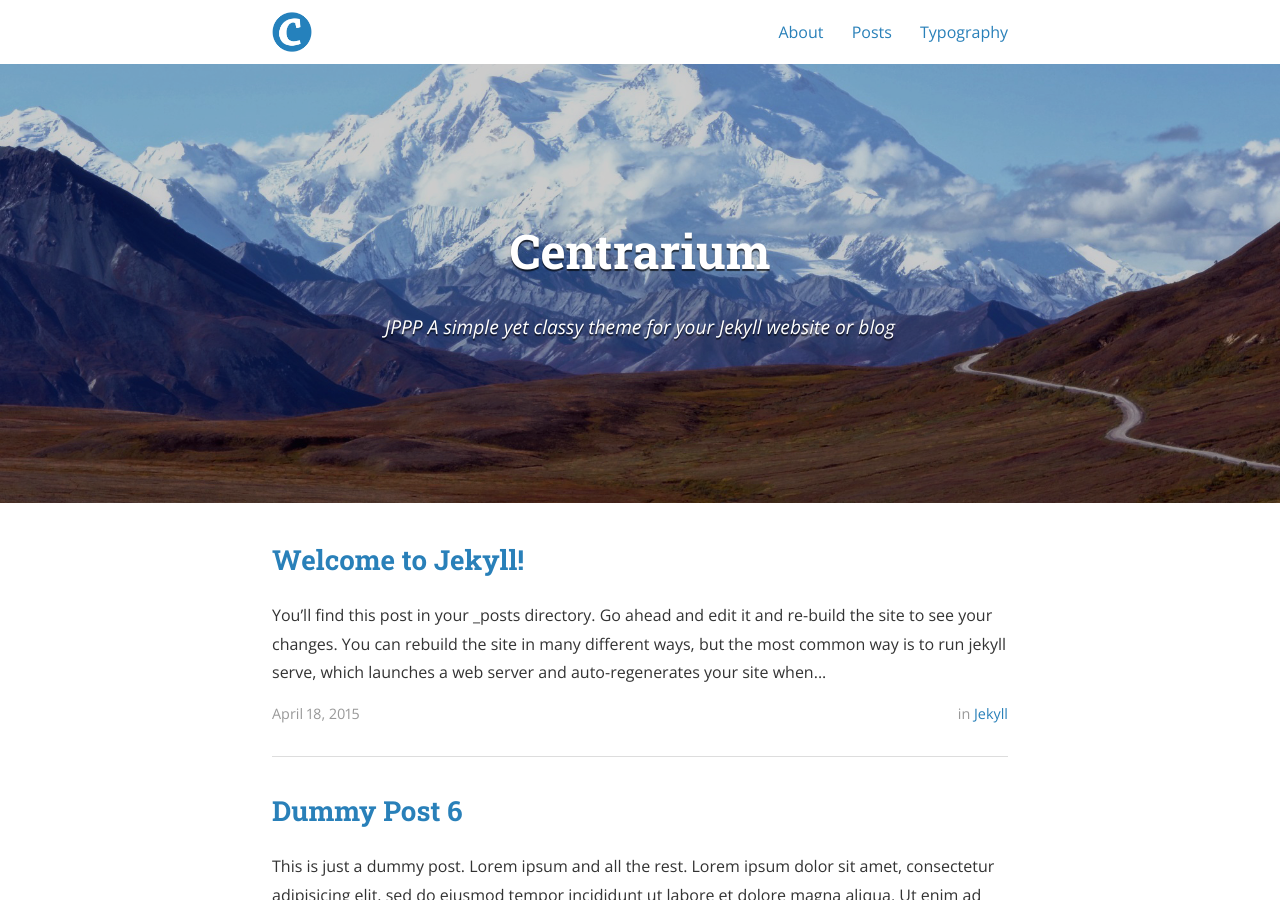
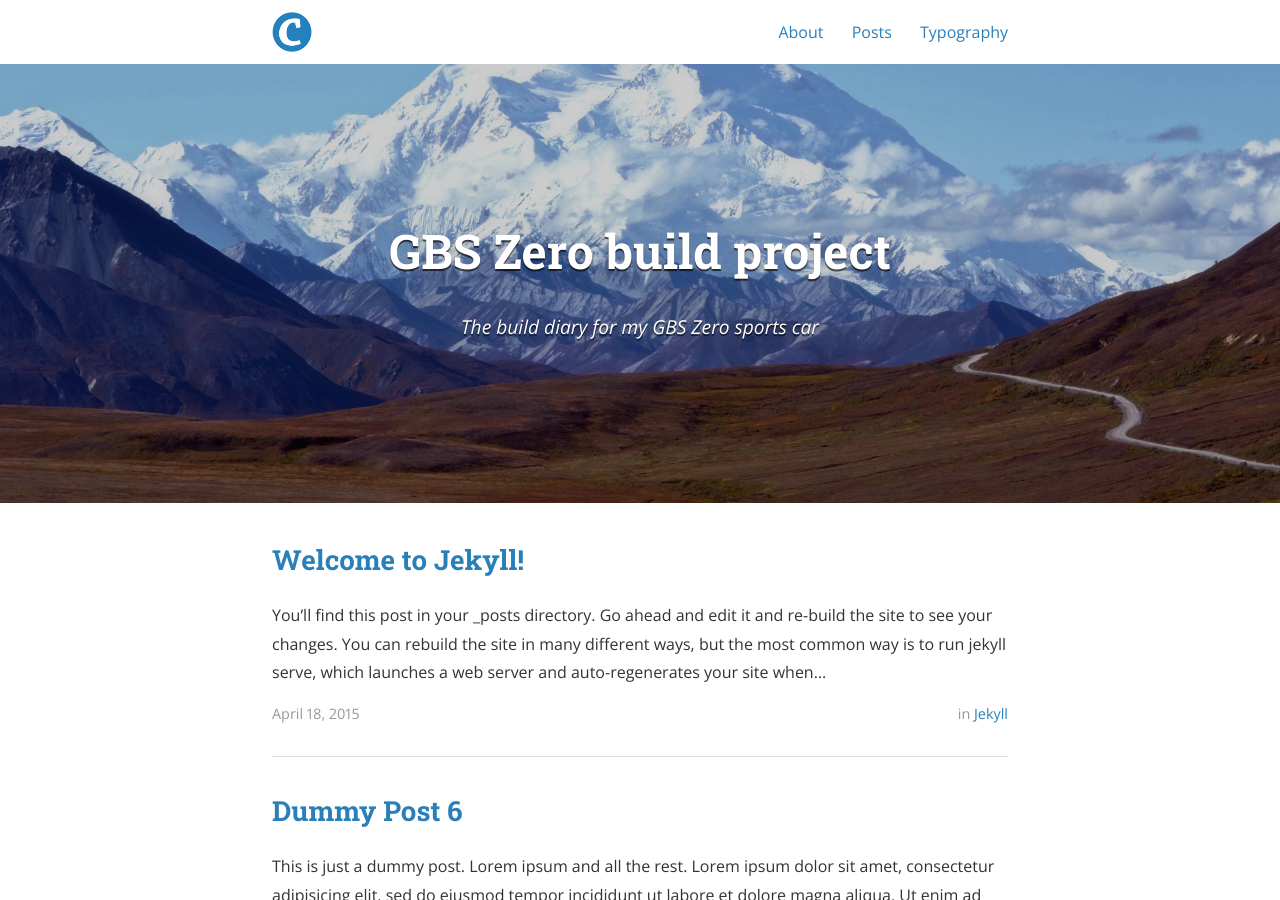
Before and after one commit to jonpage23/zero2, a Jekyll site: the page built from index.html, in a window 1280 px wide and 900 px high. Built offline with Jekyll 4.4.1, drawn with Linux system fonts in a browser that asks for light colours; nearby versions of some CDN libraries; the list of posts is cut into pages by our own code; some of the changed text lies outside the part shown.

Commit message:
Update _config.yml

```diff
--- a/_config.yml
+++ b/_config.yml
@@ -8,8 +8,8 @@ exclude:
   - "/vendor/"
 
 # Site settings
-title: Centrarium
-subtitle: "JPPP A simple yet classy theme for your Jekyll website or blog"
+title: GBS Zero build project
+subtitle: "The build diary for my GBS Zero sports car"
 email: blcentra@gmail.com
 name: Jon Page
 description: >
```
